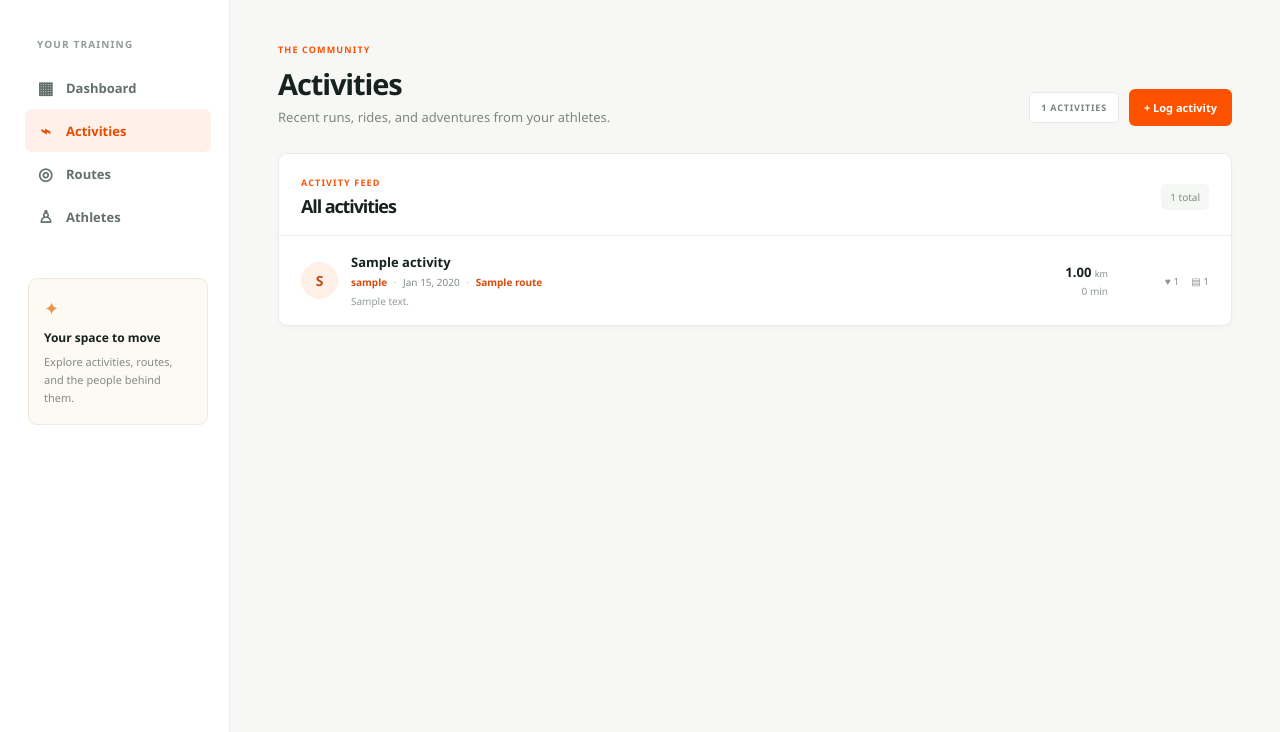
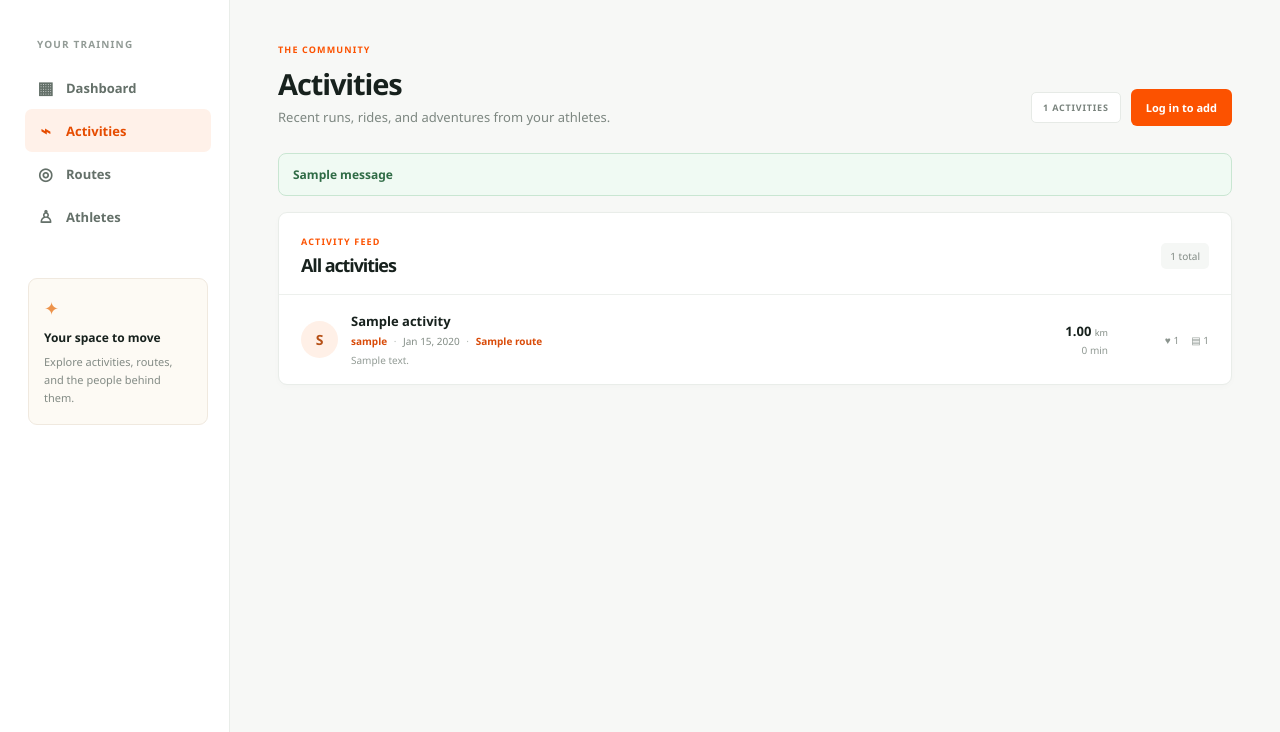
Before and after one commit to 0710H/strava-dashboard, a Flask app: page /activities in a window 1280 px wide. Shown: the part 68-800 px from the top of the page. Run offline with Flask 3, Linux system fonts and the light colour scheme; tables that the repository leaves empty hold one stand-in row (values such as "Sample post"); one stand-in notice (Sample message) is shown.

Commit message:
Enhance activity logging with user checks
Updated activity logging links based on user authentication status and modified the empty message to prompt users to log in before adding activities.

```diff
--- a/templates/activities.html
+++ b/templates/activities.html
@@ -12,13 +12,25 @@
     </div>
     <div class="heading-actions">
       <span class="date-chip">{{ activities|length }} ACTIVITIES</span>
-      <a class="button button-primary" href="{{ url_for('create_activity') }}">+ Log activity</a>
+      {% if current_user %}
+        <a class="button button-primary" href="{{ url_for('create_activity') }}">+ Log activity</a>
+      {% else %}
+        <a class="button button-primary" href="{{ url_for('login', next=url_for('create_activity')) }}">Log in to add</a>
+      {% endif %}
     </div>
   </div>
 
   {% if notice %}
     <p class="success-notice" role="status">{{ notice }}</p>
   {% endif %}
+
+  {% with messages = get_flashed_messages(with_categories=true) %}
+    {% if messages %}
+      {% for category, message in messages %}
+        <div class="flash flash-{{ category }}" role="status">{{ message }}</div>
+      {% endfor %}
+    {% endif %}
+  {% endwith %}
 
   <section class="activity-panel">
     <div class="section-heading">
@@ -29,7 +41,7 @@
       <span class="results-count">{{ activities|length }} total</span>
     </div>
     {% set empty_title = "No activities yet" %}
-    {% set empty_message = "Add an activity to start filling your training feed." %}
+    {% set empty_message = "Log in and add an activity to start filling your training feed." %}
     {% include "_activity_list.html" %}
   </section>
 {% endblock %}
```
